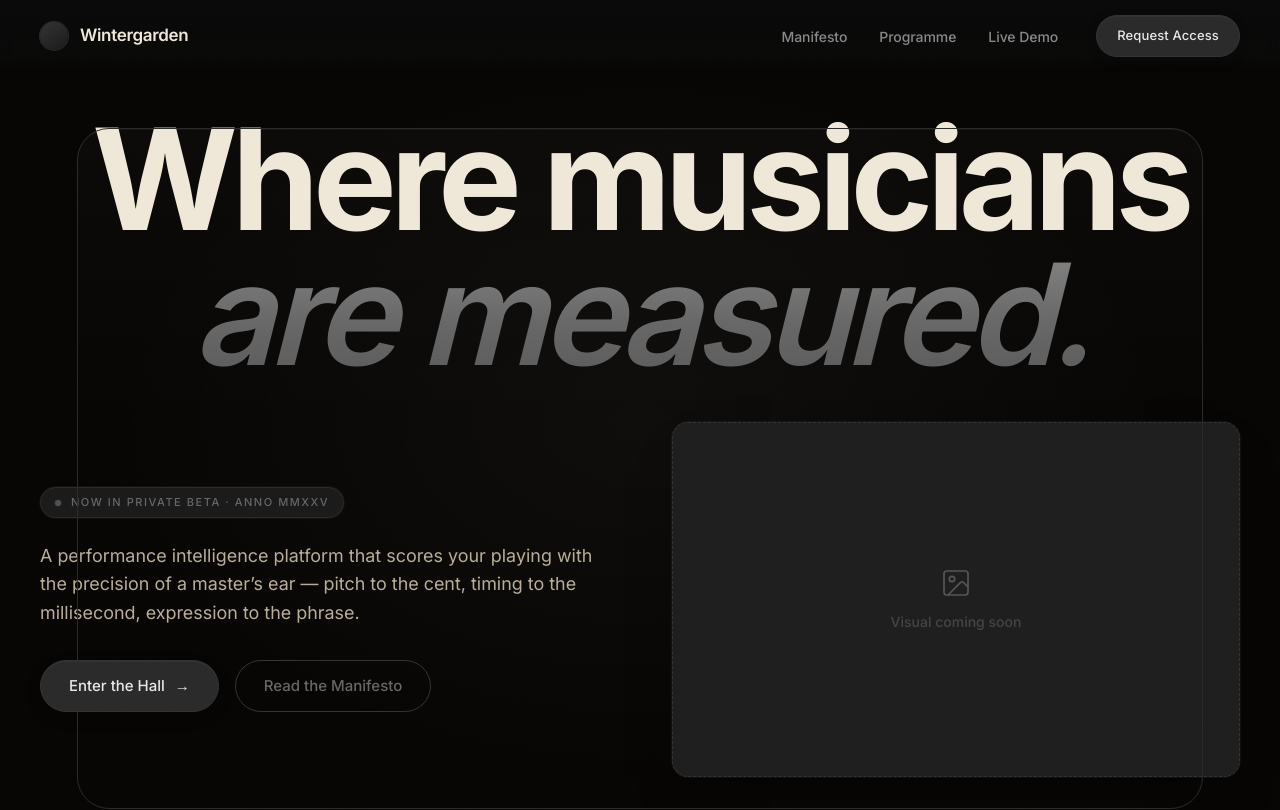
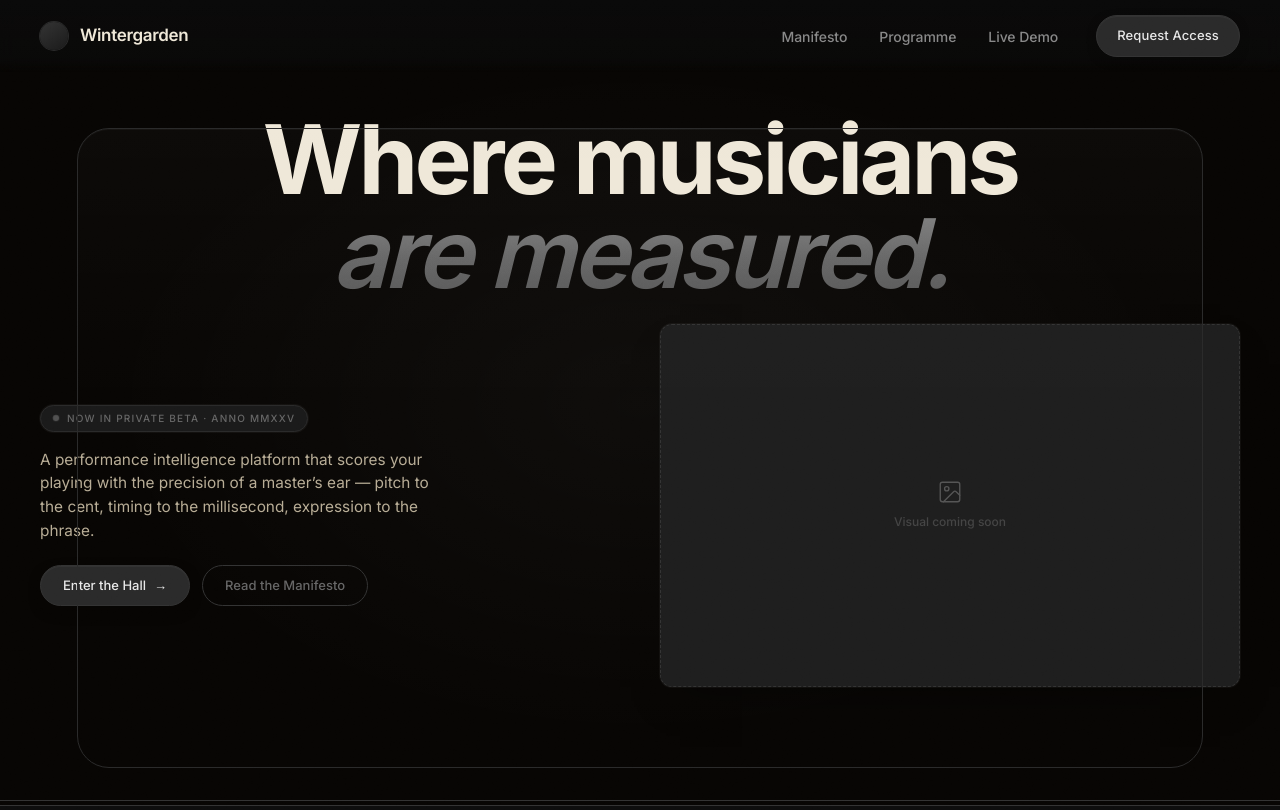
Before and after one commit to centuriesmutual/WinterGarden, a Next.js app: page / in a window 1280 px wide. Shown: the top 810 px of the page. Built offline with nearby package versions, Linux system fonts and the light colour scheme.

Commit message:
Hero: reduce headline and CTA scale for better fold fit
Made-with: Cursor

```diff
--- a/components/sections/Hero.tsx
+++ b/components/sections/Hero.tsx
@@ -66,10 +66,10 @@ export default function Hero() {
             transition={{ duration: 1, ease: "easeOut", delay: 0.15 }}
             className="text-center w-full"
             style={{
-              fontSize: "clamp(56px, 11vw, 160px)",
-              lineHeight: 0.96,
+              fontSize: "clamp(36px, 7.5vw, 100px)",
+              lineHeight: 0.98,
               color: "var(--paper)",
-              letterSpacing: "-0.045em",
+              letterSpacing: "-0.04em",
               fontWeight: 700,
               maxWidth: "20ch",
               margin: "0 auto 0",
@@ -92,20 +92,20 @@ export default function Hero() {
           </m.h1>
 
           <div
-            className="w-full max-w-[1280px] mx-auto grid grid-cols-1 lg:grid-cols-2 gap-12 lg:gap-16 items-center"
-            style={{ marginTop: "40px" }}
+            className="w-full max-w-[1280px] mx-auto grid grid-cols-1 lg:grid-cols-2 gap-8 lg:gap-10 items-center"
+            style={{ marginTop: "24px" }}
           >
             <div className="flex flex-col text-left w-full min-w-0 order-1">
               <m.div
                 initial={{ opacity: 0, y: -6 }}
                 animate={{ opacity: 1, y: 0 }}
                 transition={{ duration: 0.6, delay: 0.35 }}
-                className="inline-flex self-start items-center gap-2.5 w-fit"
+                className="inline-flex self-start items-center gap-2 w-fit"
                 style={{
-                  padding: "6px 14px",
-                  fontSize: "11px",
+                  padding: "5px 12px",
+                  fontSize: "10px",
                   fontWeight: 500,
-                  letterSpacing: "0.14em",
+                  letterSpacing: "0.12em",
                   textTransform: "uppercase",
                   color: g.f,
                   background: g.a,
@@ -133,11 +133,12 @@ export default function Hero() {
                 animate={{ opacity: 1, y: 0 }}
                 transition={{ duration: 0.7, delay: 0.55 }}
                 style={{
-                  fontSize: "clamp(16px, 1.4vw, 19px)",
+                  fontSize: "clamp(14px, 1.2vw, 16px)",
                   color: "var(--paper-dim)",
-                  marginTop: "24px",
-                  lineHeight: 1.6,
+                  marginTop: "16px",
+                  lineHeight: 1.55,
                   fontWeight: 400,
+                  maxWidth: "42ch",
                 }}
               >
                 A performance intelligence platform that scores your playing
@@ -149,15 +150,15 @@ export default function Hero() {
                 initial={{ opacity: 0, y: 10 }}
                 animate={{ opacity: 1, y: 0 }}
                 transition={{ duration: 0.7, delay: 0.75 }}
-                className="flex items-center flex-wrap gap-4"
-                style={{ marginTop: "32px" }}
+                className="flex items-center flex-wrap gap-3"
+                style={{ marginTop: "22px" }}
               >
                 <Link
                   href="#waitlist"
                   className="inline-flex items-center justify-center font-medium transition-colors"
                   style={{
-                    padding: "14px 28px",
-                    fontSize: "15px",
+                    padding: "10px 22px",
+                    fontSize: "13px",
                     borderRadius: "9999px",
                     color: "#e8e8e8",
                     background: g.b,
@@ -177,14 +178,14 @@ export default function Hero() {
                   }}
                 >
                   Enter the Hall
-                  <span style={{ marginLeft: "10px", fontSize: "15px" }}>→</span>
+                  <span style={{ marginLeft: "8px", fontSize: "13px" }}>→</span>
                 </Link>
                 <Link
                   href="#manifesto"
                   className="inline-flex items-center justify-center font-medium transition-colors"
                   style={{
-                    padding: "14px 28px",
-                    fontSize: "15px",
+                    padding: "10px 22px",
+                    fontSize: "13px",
                     borderRadius: "9999px",
                     color: g.f,
                     background: "transparent",
@@ -215,23 +216,23 @@ export default function Hero() {
               initial={{ opacity: 0, y: 16 }}
               animate={{ opacity: 1, y: 0 }}
               transition={{ duration: 0.75, delay: 0.5 }}
-              className="w-full min-h-[320px] flex flex-col order-2 lg:order-2"
+              className="w-full min-h-[240px] flex flex-col order-2 lg:order-2"
               style={{
                 aspectRatio: "16 / 10",
-                minHeight: "320px",
-                borderRadius: "16px",
+                minHeight: "240px",
+                borderRadius: "12px",
                 background: "#1e1e1e",
                 border: "1px dashed #333333",
                 boxShadow:
-                  "0 0 0 1px rgba(255,255,255,0.04), 0 24px 48px -24px rgba(0,0,0,0.5)",
+                  "0 0 0 1px rgba(255,255,255,0.04), 0 20px 40px -20px rgba(0,0,0,0.5)",
                 alignItems: "center",
                 justifyContent: "center",
-                padding: "24px",
+                padding: "20px",
               }}
             >
               <ImageIcon
                 className="shrink-0"
-                size={32}
+                size={26}
                 strokeWidth={1.25}
                 style={{ color: g.e }}
                 aria-hidden
@@ -240,9 +241,9 @@ export default function Hero() {
                 className="text-center"
                 style={{
                   color: g.d,
-                  fontSize: "14px",
+                  fontSize: "12px",
                   fontWeight: 500,
-                  marginTop: "12px",
+                  marginTop: "8px",
                 }}
               >
                 Visual coming soon
```
